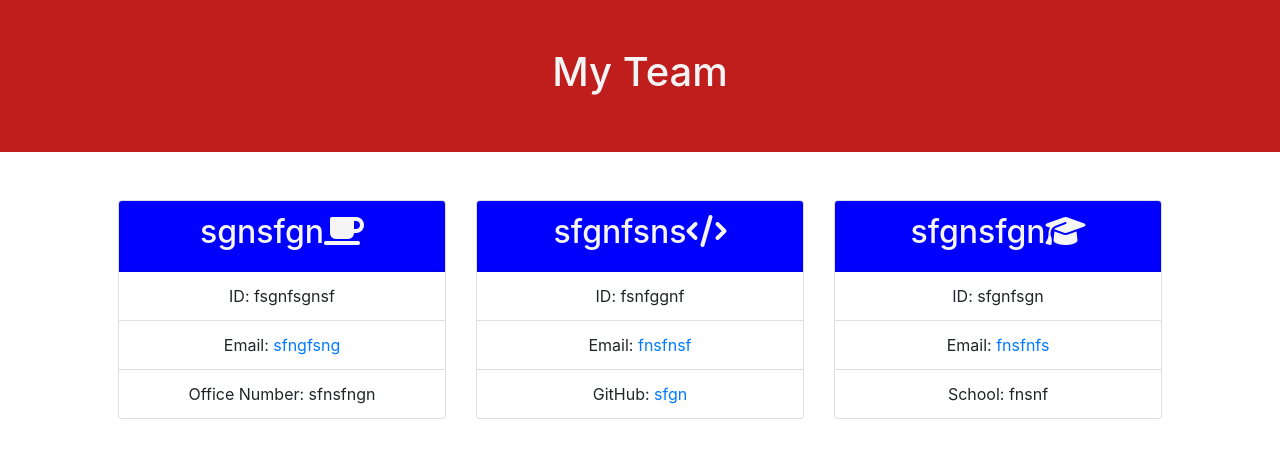
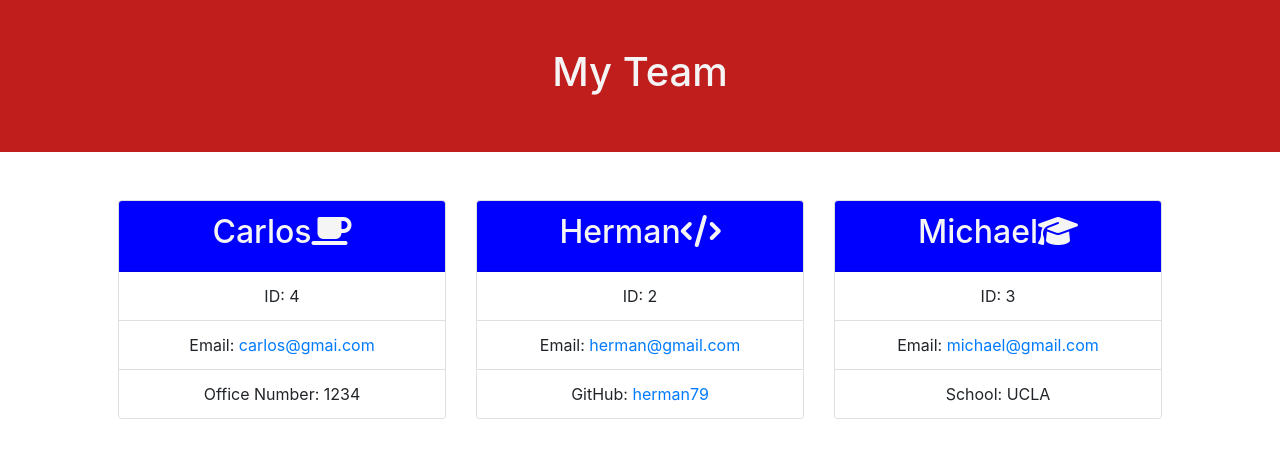
Before and after one commit to RamRod79/Employee-generator, a website: page dist/team.html in a window 1280 px wide. Drawn offline with nearby package versions, Linux system fonts and the light colour scheme.

Commit message:
updated README.md file

```diff
--- a/dist/team.html
+++ b/dist/team.html
@@ -31,12 +31,12 @@
     <article class="col-md-4 pb-3">
     <div class="card">
       <div class="card-header" style="background-color: blue; color: whitesmoke">
-        <h2>sgnsfgn<i class="fa-solid fa-mug-saucer"></i></h2>
+        <h2>Carlos<i class="fa-solid fa-mug-saucer"></i></h2>
       </div>
        <ul class="list-group list-group-flush">
-        <li class="list-group-item">ID: fsgnfsgnsf</li>
-        <li class="list-group-item">Email: <a href="mailto:sfngfsng">sfngfsng</a></li>
-        <li class="list-group-item">Office Number: sfnsfngn</li>
+        <li class="list-group-item">ID: 4</li>
+        <li class="list-group-item">Email: <a href="mailto:carlos@gmail.com">carlos@gmai.com</a></li>
+        <li class="list-group-item">Office Number: 1234</li>
       </ul>
     </div>
   </article>
@@ -44,12 +44,12 @@
   <article class="col-md-4 pb-3">
   <div class="card">
     <div class="card-header" style="background-color: blue; color: whitesmoke">
-      <h2>sfgnfsns<i class="fa-solid fa-code"></i></h2>
+      <h2>Herman<i class="fa-solid fa-code"></i></h2>
     </div>
      <ul class="list-group list-group-flush">
-      <li class="list-group-item">ID: fsnfggnf</li>
-      <li class="list-group-item">Email: <a href="mailto:fnsfnsf">fnsfnsf</a></li>
-      <li class="list-group-item">GitHub: <a href="https://www.github.com/sfgn">sfgn</a></li>
+      <li class="list-group-item">ID: 2</li>
+      <li class="list-group-item">Email: <a href="mailto:herman@gmail.com">herman@gmail.com</a></li>
+      <li class="list-group-item">GitHub: <a href="https://www.github.com/herman79">herman79</a></li>
     </ul>
   </div>
 </article>
@@ -57,12 +57,12 @@
   <article class="col-md-4 pb-3">
   <div class="card">
     <div class="card-header" style="background-color: blue; color: whitesmoke">
-      <h2>sfgnsfgn<i class="fa-sharp fa-solid fa-graduation-cap"></i></h2>
+      <h2>Michael<i class="fa-sharp fa-solid fa-graduation-cap"></i></h2>
     </div>
      <ul class="list-group list-group-flush">
-      <li class="list-group-item">ID: sfgnfsgn</li>
-      <li class="list-group-item">Email: <a href="mailto:fnsfnfs">fnsfnfs</a></li>
-      <li class="list-group-item">School: fnsnf</li>
+      <li class="list-group-item">ID: 3</li>
+      <li class="list-group-item">Email: <a href="mailto:michael@gmail.com">michael@gmail.com</a></li>
+      <li class="list-group-item">School: UCLA</li>
     </ul>
   </div>
 </article>
```
Also changed, not shown: README.md, assets/images/Screenshot1.jpg (added).
